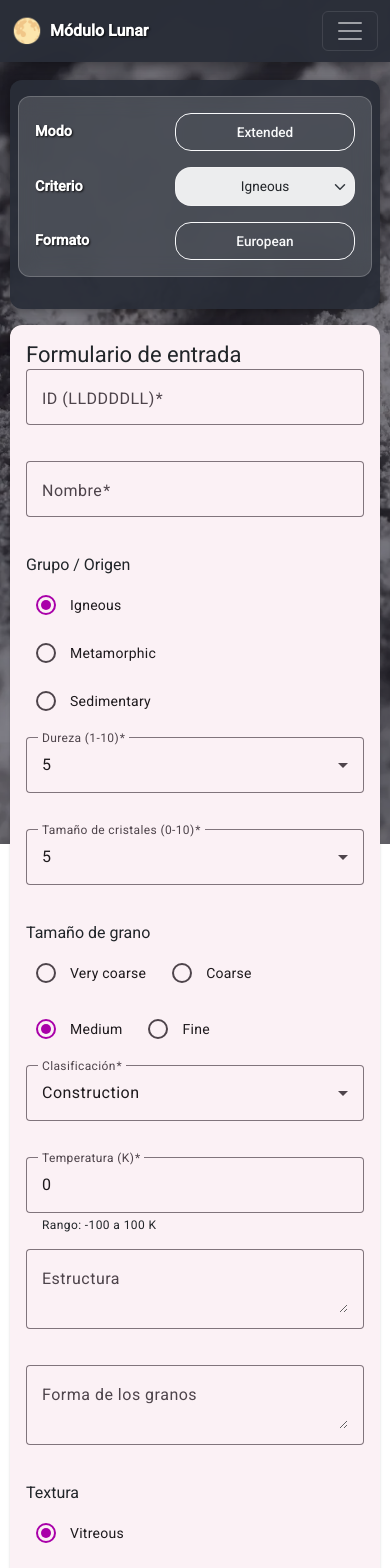
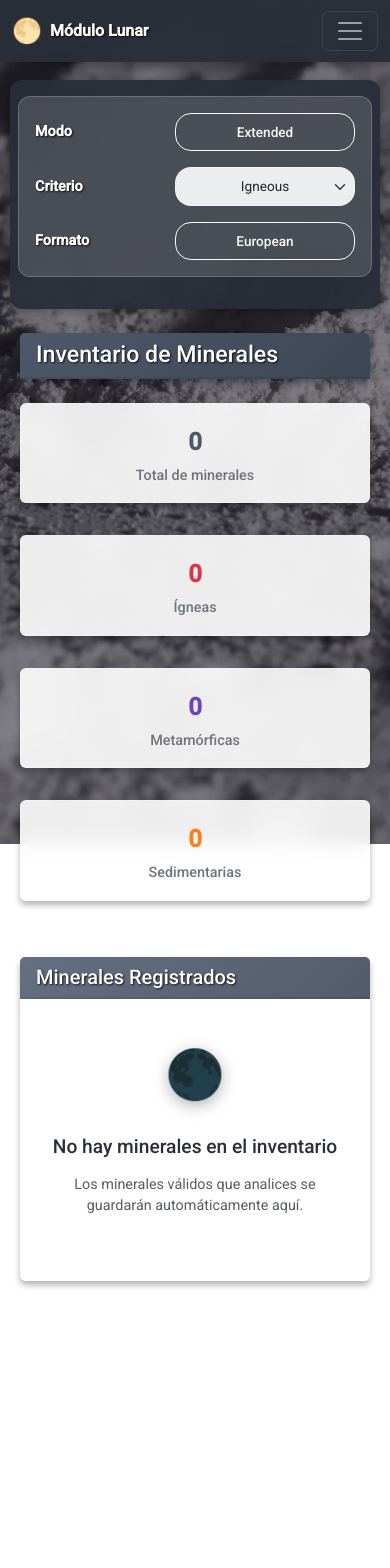
Before and after one commit to analacima-sys/moduloLunarAngular, an Angular app: page /inventario in a window 390 px wide. Shown: the top 1568 px of the page. After the commit the page ends 1361 px from the top, so only its background shows below. Built offline with nearby package versions, Linux system fonts and the light colour scheme.

Commit message:
añadir componente inventario (incompleto, solo UI). Actualizado app.config.ts para incluir provideRouter (no funcionaba)

```diff
--- a/package.json
+++ b/package.json
@@ -46,6 +46,7 @@
     "@angular/localize": "^21.0.1",
     "@types/express": "^5.0.1",
     "@types/node": "^20.17.19",
+    "baseline-browser-mapping": "^2.9.18",
     "jsdom": "^27.1.0",
     "typescript": "~5.9.2",
     "vitest": "^4.0.8"
--- a/src/app/app.routes.ts
+++ b/src/app/app.routes.ts
@@ -1,3 +1,9 @@
 import { Routes } from '@angular/router';
+import { MineralComponent } from './components/mineral/mineral.component';
+import { InventarioComponent } from './components/inventario/inventario.component';
 
-export const routes: Routes = [];
+export const routes: Routes = [
+  { path: '', component: MineralComponent },
+  { path: 'inventario', component: InventarioComponent },
+  { path: '**', redirectTo: '' }
+];
--- a/src/app/app.ts
+++ b/src/app/app.ts
@@ -1,13 +1,13 @@
 // src/app/app.ts
 import { Component } from '@angular/core';
+import { RouterOutlet } from '@angular/router';
 import { NavbarComponent } from './components/navbar/navbar.component';
-import { MineralComponent } from './components/mineral/mineral.component';
 import { PanelConfiguracionNavbarComponent } from "./components/panel-configuracion/panel-configuracion-navbar.component";
 
 @Component({
   selector: 'app-root',
   standalone: true,
-  imports: [NavbarComponent, MineralComponent, PanelConfiguracionNavbarComponent],
+  imports: [RouterOutlet, NavbarComponent, PanelConfiguracionNavbarComponent],
   template: `
     <app-navbar></app-navbar>
     <div class="container">
@@ -21,7 +21,8 @@ import { PanelConfiguracionNavbarComponent } from "./components/panel-configurac
         <app-panel-configuracion-navbar [mobileMode]="true"></app-panel-configuracion-navbar>
       </div>
 
-      <app-mineral></app-mineral>
+      <!-- Router Outlet para mostrar los componentes según la ruta -->
+      <router-outlet></router-outlet>
     </div>
   `,
   styles: [`
--- /dev/null
+++ b/src/app/components/inventario/inventario.component.css
@@ -0,0 +1,183 @@
+/* src/app/components/inventario/inventario.component.css */
+
+/* Estadísticas */
+.stats-card {
+  background: rgba(255, 255, 255, 0.9);
+  backdrop-filter: blur(10px);
+  border: 1px solid rgba(255, 255, 255, 0.2);
+  transition: all 0.3s ease;
+}
+
+.stats-card:hover {
+  transform: translateY(-5px);
+  box-shadow: 0 8px 16px rgba(0, 0, 0, 0.3);
+}
+
+/*
+.stats-icon {
+  font-size: 2.5rem;
+  margin-bottom: 0.5rem;
+  filter: drop-shadow(0 2px 4px rgba(0, 0, 0, 0.2));
+}
+  */
+
+.stats-number {
+  font-size: 2rem;
+  font-weight: bold;
+  margin: 0.5rem 0;
+  color: var(--color-primary);
+}
+
+.stats-label {
+  margin: 0;
+  color: #6c757d;
+  font-size: 0.9rem;
+  font-weight: 500;
+}
+
+.stats-igneas .stats-number {
+  color: #dc3545;
+}
+
+.stats-metamorficas .stats-number {
+  color: #6f42c1;
+}
+
+.stats-sedimentarias .stats-number {
+  color: #fd7e14;
+}
+
+/* Estado vacío */
+.empty-state {
+  text-align: center;
+  padding: 4rem 2rem;
+}
+
+.empty-icon {
+  font-size: 5rem;
+  margin-bottom: 1rem;
+  filter: drop-shadow(0 4px 8px rgba(0, 0, 0, 0.3));
+  animation: float 3s ease-in-out infinite;
+}
+
+@keyframes float {
+  0%, 100% {
+    transform: translateY(0);
+  }
+  50% {
+    transform: translateY(-10px);
+  }
+}
+
+.empty-state h4 {
+  color: var(--color-dark);
+  margin-bottom: 1rem;
+}
+
+.empty-state p {
+  font-size: 1.1rem;
+}
+
+/* Tabla */
+.table-responsive {
+  background: rgba(255, 255, 255, 0.95);
+  border-radius: 0.5rem;
+}
+
+.table {
+  margin-bottom: 0;
+}
+
+.table thead th {
+  background: var(--color-primary);
+  color: white;
+  font-weight: 600;
+  border: none;
+  padding: 1rem;
+  text-align: center;
+}
+
+.table tbody td {
+  vertical-align: middle;
+  padding: 1rem;
+  text-align: center;
+}
+
+.table-hover tbody tr:hover {
+  background-color: rgba(77, 88, 106, 0.1);
+  cursor: pointer;
+}
+
+/* Badges de grupo */
+.grupo-badge {
+  padding: 0.5rem 1rem;
+  border-radius: 2rem;
+  font-weight: 600;
+  font-size: 0.85rem;
+  display: inline-block;
+}
+
+/* Botones de acciones */
+.btn-sm {
+  padding: 0.25rem 0.75rem;
+  font-size: 0.85rem;
+}
+
+.btn-outline-primary:hover {
+  background-color: var(--color-primary);
+  border-color: var(--color-primary);
+  color: white;
+}
+
+.btn-outline-danger:hover {
+  background-color: #dc3545;
+  border-color: #dc3545;
+  color: white;
+}
+
+/* Responsive */
+@media (max-width: 768px) {
+  .stats-card {
+    margin-bottom: 1rem;
+  }
+
+  .stats-icon {
+    font-size: 2rem;
+  }
+
+  .stats-number {
+    font-size: 1.5rem;
+  }
+
+  .empty-icon {
+    font-size: 3rem;
+  }
+
+  .table {
+    font-size: 0.85rem;
+  }
+
+  .table thead th,
+  .table tbody td {
+    padding: 0.5rem;
+  }
+
+  .btn-sm {
+    padding: 0.2rem 0.5rem;
+    font-size: 0.75rem;
+  }
+}
+
+@media (max-width: 576px) {
+  .empty-state {
+    padding: 2rem 1rem;
+  }
+
+  .empty-state h4 {
+    font-size: 1.2rem;
+  }
+
+  .empty-state p {
+    font-size: 0.9rem;
+  }
+}
--- /dev/null
+++ b/src/app/components/inventario/inventario.component.html
@@ -0,0 +1,108 @@
+<!-- src/app/components/inventario/inventario.component.html -->
+<div class="container mt-4">
+  <!-- Header con título -->
+  <div class="card mb-4">
+    <div class="card-header bg-primary text-white">
+      <h3 class="mb-0">
+        <span i18n="@@inventario-titulo">Inventario de Minerales</span>
+      </h3>
+    </div>
+  </div>
+
+  <!-- Estadísticas -->
+  <div class="row mb-4">
+    <div class="col-md-3 mb-3">
+      <div class="card stats-card">
+        <div class="card-body text-center">
+          <h4 class="stats-number">{{ totalMinerales }}</h4>
+          <p class="stats-label" i18n="@@inventario-total">Total de minerales</p>
+        </div>
+      </div>
+    </div>
+
+    <div class="col-md-3 mb-3">
+      <div class="card stats-card stats-igneas">
+        <div class="card-body text-center">
+          <h4 class="stats-number">{{ mineralesIgneas }}</h4>
+          <p class="stats-label" i18n="@@inventario-igneas">Ígneas</p>
+        </div>
+      </div>
+    </div>
+
+    <div class="col-md-3 mb-3">
+      <div class="card stats-card stats-metamorficas">
+        <div class="card-body text-center">
+          <h4 class="stats-number">{{ mineralesMetamorficas }}</h4>
+          <p class="stats-label" i18n="@@inventario-metamorficas">Metamórficas</p>
+        </div>
+      </div>
+    </div>
+
+    <div class="col-md-3 mb-3">
+      <div class="card stats-card stats-sedimentarias">
+        <div class="card-body text-center">
+          <h4 class="stats-number">{{ mineralesSedimentarias }}</h4>
+          <p class="stats-label" i18n="@@inventario-sedimentarias">Sedimentarias</p>
+        </div>
+      </div>
+    </div>
+  </div>
+
+  <!-- Tabla de minerales -->
+  <div class="card">
+    <div class="card-header bg-secondary text-white">
+      <h5 class="mb-0" i18n="@@inventario-lista-titulo">Minerales Registrados</h5>
+    </div>
+    <div class="card-body">
+      @if (minerales.length === 0) {
+        <!-- Mensaje cuando no hay minerales -->
+        <div class="empty-state">
+          <div class="empty-icon">🌑</div>
+          <h4 i18n="@@inventario-vacio-titulo">No hay minerales en el inventario</h4>
+          <p class="text-muted" i18n="@@inventario-vacio-mensaje">
+            Los minerales válidos que analices se guardarán automáticamente aquí.
+          </p>
+        </div>
+      } @else {
+        <!-- Tabla de minerales -->
+        <div class="table-responsive">
+          <table class="table table-hover">
+            <thead>
+              <tr>
+                <th i18n="@@inventario-tabla-id">ID</th>
+                <th i18n="@@inventario-tabla-nombre">Nombre</th>
+                <th i18n="@@inventario-tabla-grupo">Grupo</th>
+                <th i18n="@@inventario-tabla-fecha">Fecha de Análisis</th>
+                <th i18n="@@inventario-tabla-criterio">Criterio</th>
+                <th i18n="@@inventario-tabla-acciones">Acciones</th>
+              </tr>
+            </thead>
+            <tbody>
+              @for (mineral of minerales; track mineral.idRegistro) {
+                <tr>
+                  <td>{{ mineral.mineral.id }}</td>
+                  <td>{{ mineral.mineral.nombre }}</td>
+                  <td>
+                    <span class="badge grupo-badge">
+                      {{ mineral.mineral.grupo }}
+                    </span>
+                  </td>
+                  <td>{{ mineral.fechaAnalisis | date:'short' }}</td>
+                  <td>{{ mineral.criterioUsado }}</td>
+                  <td>
+                    <button class="btn btn-sm btn-outline-primary me-2" i18n="@@inventario-btn-ver">
+                      Ver
+                    </button>
+                    <button class="btn btn-sm btn-outline-danger" i18n="@@inventario-btn-eliminar">
+                      Eliminar
+                    </button>
+                  </td>
+                </tr>
+              }
+            </tbody>
+          </table>
+        </div>
+      }
+    </div>
+  </div>
+</div>
--- /dev/null
+++ b/src/app/components/inventario/inventario.component.ts
@@ -0,0 +1,21 @@
+// src/app/components/inventario/inventario.component.ts
+import { Component } from '@angular/core';
+import { CommonModule } from '@angular/common';
+
+@Component({
+  selector: 'app-inventario',
+  standalone: true,
+  imports: [CommonModule],
+  templateUrl: './inventario.component.html',
+  styleUrls: ['./inventario.component.css']
+})
+export class InventarioComponent {
+  // Por ahora, array vacío para mostrar la tabla sin datos
+  minerales: any[] = [];
+
+  // Estadísticas mock
+  totalMinerales = 0;
+  mineralesIgneas = 0;
+  mineralesMetamorficas = 0;
+  mineralesSedimentarias = 0;
+}
--- a/src/app/components/navbar/navbar.component.html
+++ b/src/app/components/navbar/navbar.component.html
@@ -1,9 +1,9 @@
 <!-- src/app/components/navbar/navbar.component.html -->
-  <nav class="navbar navbar-expand-lg navbar-dark fixed-top">
+<nav class="navbar navbar-expand-lg navbar-dark fixed-top">
   <div class="container-fluid">
 
     <!-- Logo y marca -->
-    <a class="navbar-brand d-flex align-items-center" href="#">
+    <a class="navbar-brand d-flex align-items-center" routerLink="/">
       <span class="logo-icon me-2">🌕</span>
       <span class="brand-text" i18n="@@navbar-titulo">Módulo Lunar</span>
     </a>
@@ -25,7 +25,7 @@
       <!-- Elementos de navegación -->
       <ul class="navbar-nav me-auto mb-2 mb-lg-0">
         <li class="nav-item">
-          <a class="nav-link" href="#" i18n="@@navbar-inventario">Inventario</a>
+          <a class="nav-link" routerLink="/inventario" routerLinkActive="active" i18n="@@navbar-inventario">Inventario</a>
         </li>
       </ul>
 
--- a/src/app/components/navbar/navbar.component.ts
+++ b/src/app/components/navbar/navbar.component.ts
@@ -1,6 +1,7 @@
 // src/app/components/navbar/navbar.component.ts
 import { Component } from '@angular/core';
 import { CommonModule } from '@angular/common';
+import { RouterLink, RouterLinkActive } from '@angular/router';
 import { AstronautaComponent } from '../astronauta/astronauta';
 import { PanelConfiguracionNavbarComponent } from '../panel-configuracion/panel-configuracion-navbar.component';
 
@@ -9,6 +10,8 @@ import { PanelConfiguracionNavbarComponent } from '../panel-configuracion/panel-
   standalone: true,
   imports: [
     CommonModule,
+    RouterLink,
+    RouterLinkActive,
     AstronautaComponent,
     PanelConfiguracionNavbarComponent
   ],
--- a/src/main.ts
+++ b/src/main.ts
@@ -1,7 +1,7 @@
 // src/main.ts
 import { bootstrapApplication } from '@angular/platform-browser';
 import { App } from './app/app';
+import { appConfig } from './app/app.config';
 
-bootstrapApplication(App, {
-  providers: []
-}).catch(err => console.error(err));
+bootstrapApplication(App, appConfig)
+  .catch(err => console.error(err));
```
Also changed, not shown: 1 other file (tests, documents, lock files or other folders).
